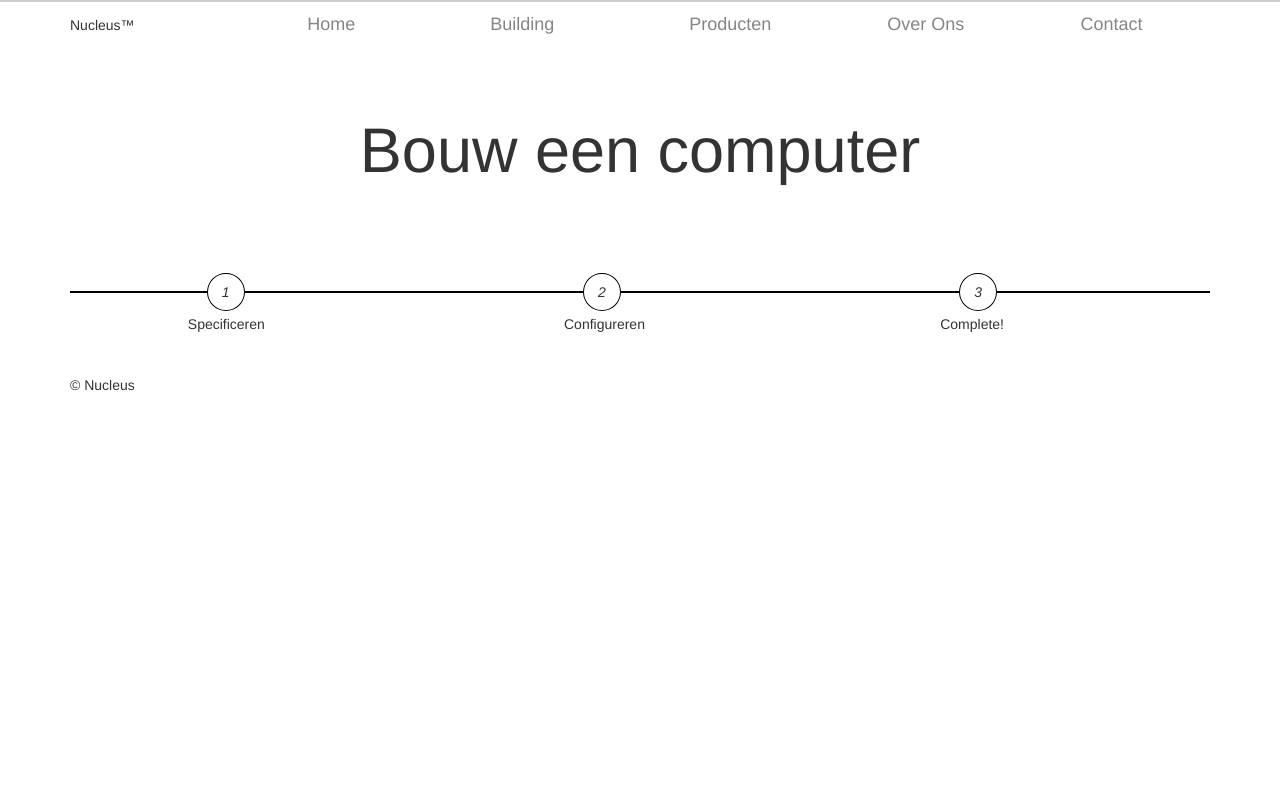
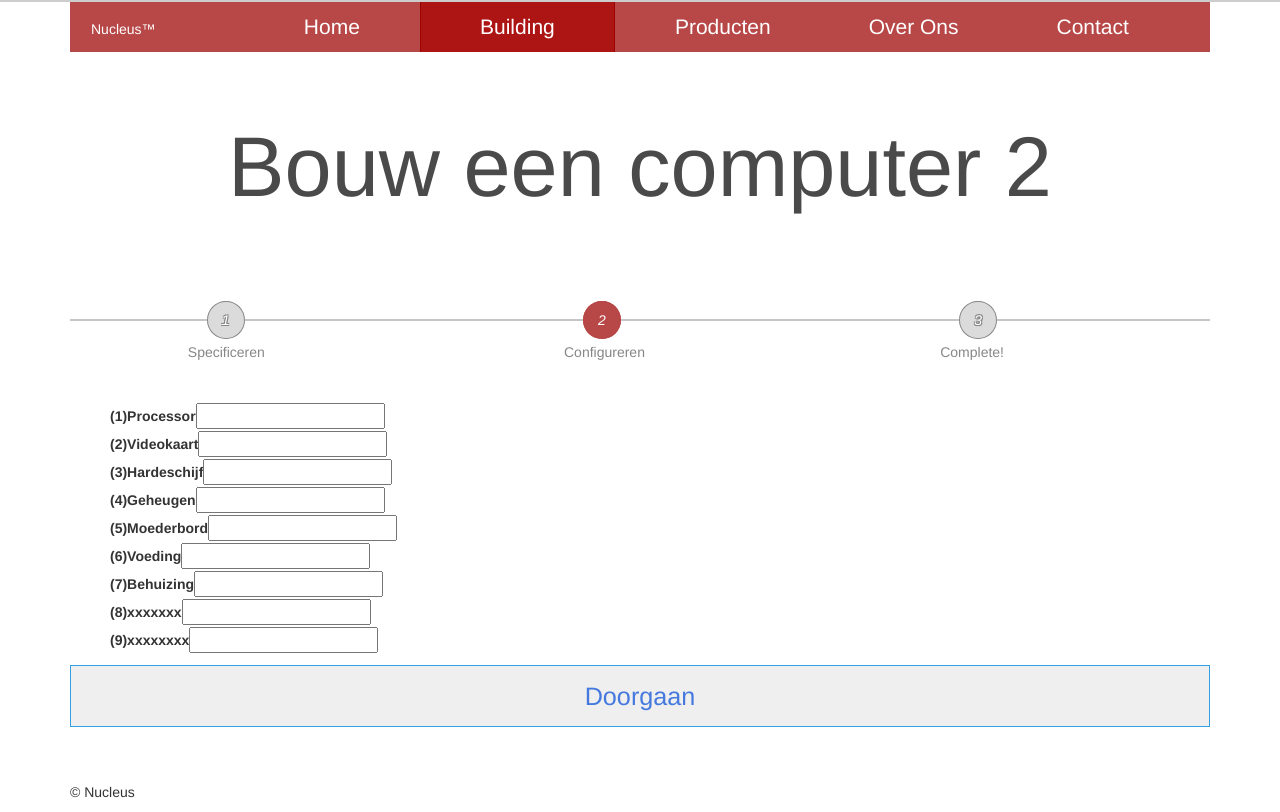
Before and after one commit to zerocool951/Nucleus, a Django app: page /building2 in a window 1280 px wide. Before the commit the page ends 391 px from the top, so only its background shows below. Run offline with Django 3.2, Linux system fonts and the light colour scheme; some libraries are stand-ins or nearby versions.

Commit message:
[dummy-phase] Opzetje van alle pagina's
Building is in 3 views, omdat dit overzichtelijker is in het
programmateur.

```diff
--- a/Nucleus/www/matcher/matcher/urls.py
+++ b/Nucleus/www/matcher/matcher/urls.py
@@ -6,7 +6,10 @@ admin.autodiscover()
 urlpatterns = patterns('',
     url(r'^$', 'website.views.home', name='home'),
     url(r'^home', 'website.views.home', name='home'),
-    url(r'^building', 'website.views.building', name='building'),
+    url(r'^building1', 'website.views.building1', name='building1'),
+    url(r'^building2', 'website.views.building2', name='building2'),
+    url(r'^building3', 'website.views.building3', name='building3'),
+    url(r'^finish', 'website.views.finish', name='finish'),
     url(r'^producten', 'website.views.producten', name='producten'),
     url(r'^about-us', 'website.views.aboutus', name='aboutus'),
     url(r'^contact', 'website.views.contact', name='contact'),
--- a/Nucleus/www/matcher/website/static/css/style.base.css
+++ b/Nucleus/www/matcher/website/static/css/style.base.css
@@ -1,27 +1,42 @@
+@media screen and (max-width: 950px) {
+	.box-nucleus{width: 96%!important; float: none!important;margin: 0px 2% 5% 2%!important;}
+	.nucleus-jumbotron h1{font-size: 5em!important;}
+	.nucleus-nav li a{font-size:1em!important;}
+}
+
 /*globals*/
 body { border-top: 2px solid rgb(205, 205, 205);}
+ul{list-style: none;}
 
 /*templates*/
-/*buttons*/
-.button-action{    font-size: 23px;    color: #4579DE;  cursor: pointer;      margin-right: 10px;      border: 1px solid #32A2E5;    border-radius: 1px;      padding: 12px 25px;  margin: 10px;        transition: 0.2s all;}
-.button-action:hover{color: inherit; text-decoration: none; background-color: rgb(61, 113, 177);color: white;border: 1px transparent;}
-/*menu*/
-ul.nucleus-nav li a { color: #868585; font-weight: 300; font-size: 18px;}
-ul.nucleus-nav li a:hover { background-color: #F2F2F2; color: rgb(30, 30, 30);}
-.menu-progress{ height: 102px;}
-.menu-progress ul{ list-style: none; border-bottom: 2px solid black; padding: 9px 0px;}
-.menu-progress ul li{float: left; width: 21%;margin-left: 12%;}
-.menu-progress ul li span { position: absolute; margin-top: 32px; text-align: center; margin-left: -19px;}
-.menu-progress ul li i{ border: 1px solid black; border-radius: 50%; padding: 10px 14px; z-index: 2; background: white;}
+	/*buttons*/
+	.button-action{ width: 100%; font-size: 1.8em;    color: #4579DE;  cursor: pointer;        border: 1px solid #32A2E5;      padding: 12px 0px;          transition: 0.4s all;    display: block;    text-align: center;}
+	.button-action:hover{color: inherit; text-decoration: none; background-color: rgb(61, 113, 177);color: white;border: 1px rgb(61, 113, 177) solid;}
+	/*menu*/
+	.nucleus-nav li a { color: #FFFFFF; font-weight: 300; font-size: 1.5em; border-left: 1px solid; border-right: 1px solid; border-color: rgb(184, 71, 71); transition: 0.4s all;}
+	.nucleus-nav li a:hover { background-color: #B21B1B; color: rgb(255, 255, 255); border-left: 1px solid; border-right: 1px solid; border-color: #B21B1B;}
+	.nucleus-nav li a.active { background-color: #AD1515; color: rgb(255, 255, 255); border-left: 1px solid; border-right: 1px solid; border-color: rgb(157, 0, 0); border: 10px 15px;}
+	.menu-progress{ height: 102px;}
+	.menu-progress ul{ list-style: none; border-bottom: 2px solid rgb(198, 198, 198); padding: 9px 0px;}
+	.menu-progress ul li{float: left; width: 21%;margin-left: 12%;}
+	.menu-progress ul li span { position: absolute; margin-top: 32px; text-align: center; margin-left: -19px; color: rgb(135, 135, 135);}
+	.menu-progress ul li i{ border: 1px rgb(140, 136, 136) solid; border-radius: 50%; padding: 10px 14px; z-index: 2; background: rgb(219, 219, 219); color: white; text-shadow: -1px -1px 0 #848484,        1px -1px 0 #848484,      -1px 1px 0 #848484,       1px 1px 0 #848484;}
+	.menu-progress ul li i.active{text-shadow: none; background-color: rgb(184, 71, 71);border-color: rgb(184, 71, 71);}
 
 /*wrappers and boxes*/
-.nucleus-jumbotron h1 { text-align: center;}
+.box-nucleus:first-child{margin: 0px;}
+.box-nucleus{border: 1px solid #e9e9e9; width: 32.333333%; float: left;padding: 0px;margin-left: 1%;}
+.box-nucleus h2{font-size: 30px; color: #1c94c6; border-bottom: 2px solid #1c94c6; padding-bottom: 15px;padding-left: 20px;}
+.box-nucleus p{margin: 20px;}
+.box-action { margin: 0px auto; width: 100%; margin-bottom: 55px;}
+.box-masthead { background: rgb(184, 71, 71); color: white; padding: 0px 21px;}
+
+
+/*[page]frontpage*/
+.nucleus-jumbotron h1 { text-align: center; font-size: 605%; color: rgb(74, 74, 74);}
 .nucleus-jumbotron { background: none;}
 
-.box-nucleus:first-child{margin: 0px;}
-.box-nucleus{border: 1px solid #e9e9e9; width: 32.333333%; margin-left: 1%;padding: 0px;}
-.box-nucleus h2{font-size: 30px; color: #1c94c6; border-bottom: 2px solid #1c94c6; padding-bottom: 15px;padding-left: 20px;}
-.box-nucleus p{margin: 20px;}
-
-/*bug: negative margin*/
-.box-action { margin: -30px auto 30px auto; float: center;}
+/*[page]building*/
+.building-1 ul li { padding: 7px 0px;}
+.building-1 ul li label { float: left; width: 196px;}
+.building-1 ul li input{ padding: 3px 0px;}
--- a/Nucleus/www/matcher/website/templates/main/aboutus.html
+++ b/Nucleus/www/matcher/website/templates/main/aboutus.html
@@ -1,6 +1,8 @@
 {% extends 'main/base.html' %}
 {% block title %}About Us{% endblock %}
 {% block slogan %}Over Ons{% endblock %}
+{% block menu-progress %}{% endblock %}
+{% block nav-about-us %}class="active"{% endblock %}
 {% block action %}{% endblock %}
 {% block content %}
 
--- a/Nucleus/www/matcher/website/templates/main/base.html
+++ b/Nucleus/www/matcher/website/templates/main/base.html
@@ -19,15 +19,15 @@
 </head>
 <body>
     <div class="container">
-      <div class="masthead">
+      <div class="masthead box-masthead">
         <div role="navigation">
           <ul class="nav nav-justified nucleus-nav">
             <li class="logo">Nucleus™</li>
-            <li><a href="/home/">Home</a></li>
-            <li><a href="/building/">Building</a></li>
-            <li><a href="/producten/">Producten</a></li>
-            <li><a href="/about-us/">Over Ons</a></li>
-            <li><a href="/contact/">Contact</a></li>
+            <li><a {% block nav-home %}{% endblock %} href="/home/">Home</a></li>
+            <li><a {% block nav-building %}{% endblock %}href="/building1/">Building</a></li>
+            <li><a {% block nav-producten %}{% endblock %}href="/producten/">Producten</a></li>
+            <li><a {% block nav-about-us %}{% endblock %}href="/about-us/">Over Ons</a></li>
+            <li><a {% block nav-contact %}{% endblock %}href="/contact/">Contact</a></li>
           </ul>
         </div>
       </div>
@@ -38,10 +38,20 @@
 
       </div>
 
+      {% block menu-progress %}
+      <div class="menu-progress">
+        <ul>
+          <li><span>Specificeren</span><i {% block icon-1 %}{% endblock %}>1</i></li>
+          <li><span>Configureren</span><i {% block icon-2 %}{% endblock %}>2</i></li>
+          <li><span>Complete!</span><i {% block icon-3 %}{% endblock %}>3</i></li>
+        </ul>
+      </div>
+      {% endblock %}
+
       {% block action %}
       <div class="row">
         <div class="col-lg-2 box-action">
-          <a class="button-action" href="/building/">Begin</a>
+          <a class="button-action" href="/building1/">Begin</a>
         </div>
       </div>
       {% endblock %}
--- /dev/null
+++ b/Nucleus/www/matcher/website/templates/main/building-2.html
@@ -0,0 +1,27 @@
+{% extends 'main/base.html' %}
+{% block title %}Building{% endblock %}
+{% block slogan %}Bouw een computer 2{% endblock %}
+{% block nav-building %}class="active"{% endblock %}
+{% block action %}{% endblock %}
+{% block icon-2 %}class="active"{% endblock %}
+{% block content %}
+<div class="building-2">
+	<form action="/building3/">
+		<ul>
+		<li><label for="1">(1)Processor</label><input id="1" type="text"></li>
+		<li><label for="2">(2)Videokaart</label><input id="2" type="text"></li>
+		<li><label for="3">(3)Hardeschijf</label><input id="3" type="text"></li>
+		<li><label for="4">(4)Geheugen</label><input id="4" type="text"></li>
+		<li><label for="5">(5)Moederbord</label><input id="5" type="text"></li>
+		<li><label for="6">(6)Voeding</label><input id="6" type="text"></li>
+		<li><label for="7">(7)Behuizing</label><input id="7" type="text"></li>
+		<li><label for="8">(8)xxxxxxx</label><input id="8" type="text"></li>
+		<li><label for="9">(9)xxxxxxxx</label><input id="9" type="text"></li>
+		</ul>
+		<div class="box-action">
+			<input type="submit" value="Doorgaan" class="button-action">
+		</div>
+	</form>
+</div>
+
+{% endblock %}
--- a/Nucleus/www/matcher/website/templates/main/building.html
+++ /dev/null
@@ -1,16 +0,0 @@
-{% extends 'main/base.html' %}
-{% block title %}Building{% endblock %}
-{% block slogan %}Bouw een computer{% endblock %}
-{% block action %}{% endblock %}
-{% block content %}
-
-<div class="menu-progress">
-	<ul>
-		<li><span>Specificeren</span><i>1</i></li>
-		<li><span>Configureren</span><i>2</i></li>
-		<li><span>Complete!</span><i>3</i></li>
-	</ul>
-</div>
-
-
-{% endblock %}
--- a/Nucleus/www/matcher/website/templates/main/contact.html
+++ b/Nucleus/www/matcher/website/templates/main/contact.html
@@ -1,6 +1,8 @@
 {% extends 'main/base.html' %}
 {% block title %}Contact{% endblock %}
 {% block slogan %}Contact{% endblock %}
+{% block nav-contact %}class="active"{% endblock %}
+{% block menu-progress %}{% endblock %}
 {% block action %}{% endblock %}
 {% block content %}
 
--- a/Nucleus/www/matcher/website/templates/main/home.html
+++ b/Nucleus/www/matcher/website/templates/main/home.html
@@ -1,2 +1,4 @@
 {% extends 'main/base.html' %}
+{% block nav-home %}class="active"{% endblock %}
+{% block menu-progress %}{% endblock %}
 {% block title %}Home{% endblock %}
--- a/Nucleus/www/matcher/website/templates/main/producten.html
+++ b/Nucleus/www/matcher/website/templates/main/producten.html
@@ -1,6 +1,8 @@
 {% extends 'main/base.html' %}
 {% block title %}Producten{% endblock %}
 {% block slogan %}Producten{% endblock %}
+{% block nav-producten %}class="active"{% endblock %}
+{% block menu-progress %}{% endblock %}
 {% block action %}{% endblock %}
 {% block content %}
 
--- a/Nucleus/www/matcher/website/views.py
+++ b/Nucleus/www/matcher/website/views.py
@@ -6,8 +6,17 @@ from django.http import HttpResponse
 def home(request):
 	return render_to_response("main/home.html", {'hello': "Hello World!"});
 
-def building(request):
-	return render_to_response("main/building.html", {'hello': "Hello World!"});
+def building1(request):
+	return render_to_response("main/building-1.html", {'hello': "Hello World!"});
+
+def building2(request):
+	return render_to_response("main/building-2.html", {'hello': "Hello World!"});
+
+def building3(request):
+	return render_to_response("main/building-3.html", {'hello': "Hello World!"});
+
+def finish(request):
+	return render_to_response("main/finish.html", {'hello': "Hello World!"});
 
 def producten(request):
 	return render_to_response("main/producten.html", {'hello': "Hello World!"});
```
Also changed, not shown: Nucleus/www/matcher/website/templates/main/building-1.html (added, +27 -0 lines), Nucleus/www/matcher/website/templates/main/building-3.html (added, +28 -0 lines), Nucleus/www/matcher/website/templates/main/finish.html (added, +16 -0 lines), 2 other files.
